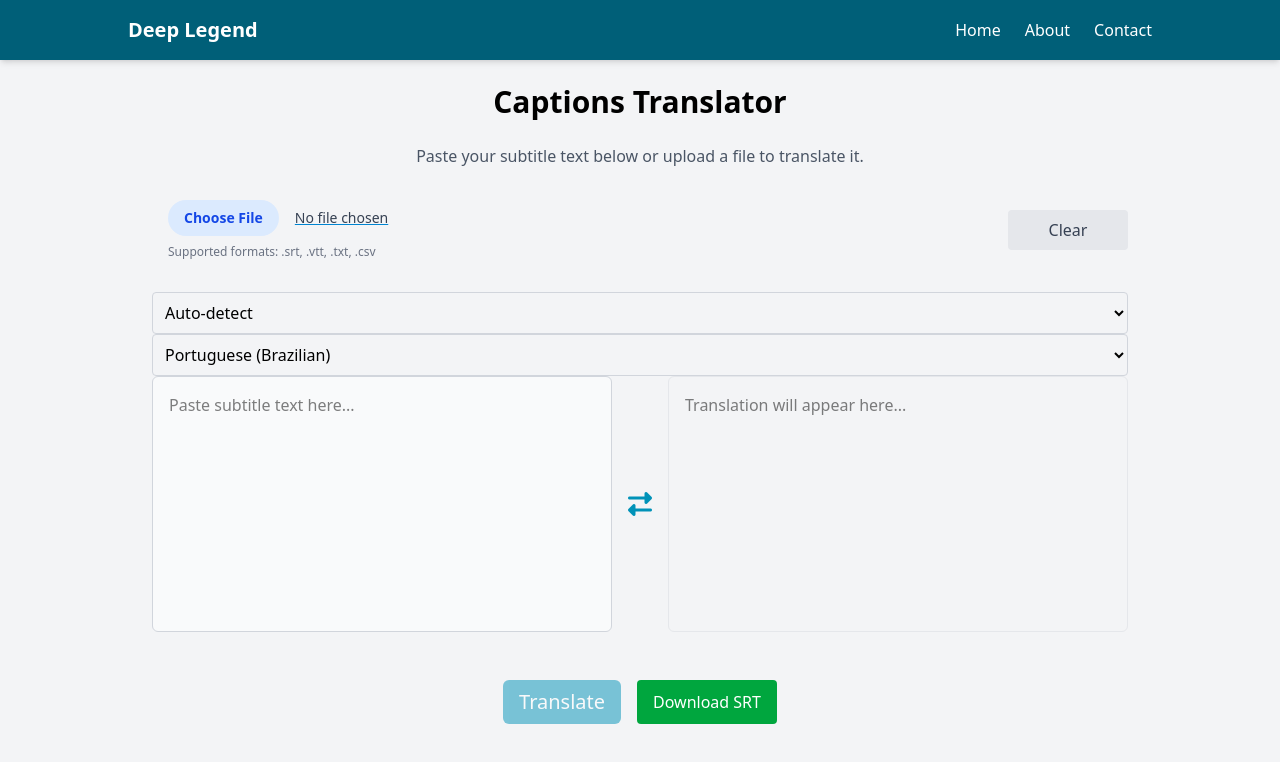
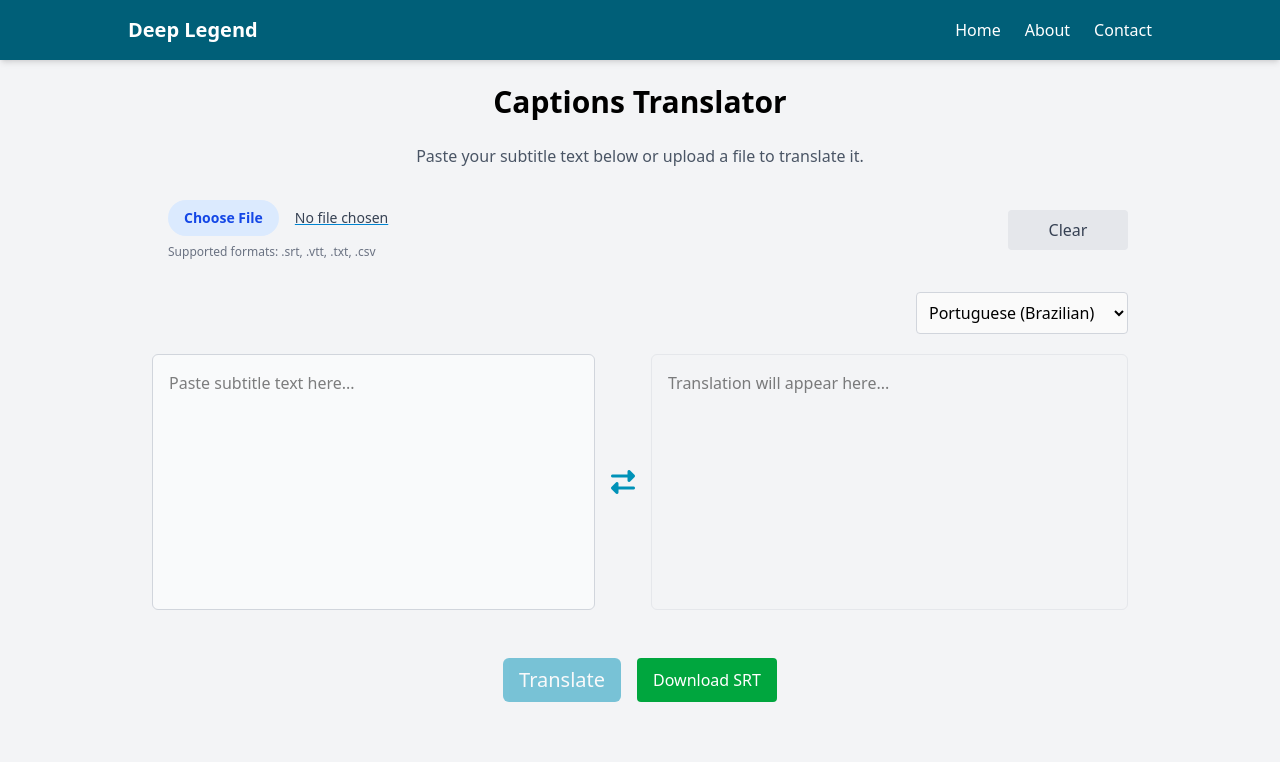
Before and after one commit to anamspe/deep-legend, a React (Vite) app: page / in a window 1280 px wide. Shown: the top 762 px of the page. Built offline with nearby package versions, Linux system fonts and the light colour scheme.

Commit message:
Add file name under input text area
- Remove input select language

```diff
--- a/src/components/FileUpload.jsx
+++ b/src/components/FileUpload.jsx
@@ -4,6 +4,8 @@ const FileUpload = forwardRef(({ onFileLoaded }, ref) => {
   const handleFileChange = (e) => {
     const file = e.target.files?.[0];
     if (!file) return;
+
+    e.target.value = null; // Reset input value so the same file can be reselected if needed // triggers "onChange"
 
     // Handle file reading and loading to text area
     const reader = new FileReader();
@@ -22,7 +24,7 @@ const FileUpload = forwardRef(({ onFileLoaded }, ref) => {
         text = fallbackDecoder.decode(buffer);
       }
 
-      onFileLoaded(text);
+      onFileLoaded(text, file.name);
     };
 
     reader.readAsArrayBuffer(file);
--- a/src/components/TextAreaPanel.jsx
+++ b/src/components/TextAreaPanel.jsx
@@ -11,18 +11,17 @@ const TextAreaPanel = () => {
   const [subtitles, setSubtitles] = useState([]);
   const [inputLang, setInputLang] = useState("auto"); // auto = auto-detect
   const [outputLang, setOutputLang] = useState("PT-BR") // default language: Brazilian Portuguese
+  const [fileName, setFileName] = useState("");
   const fileInputRef = useRef();
 
   const handleClear = () => {
     setInputText(""); // Clear the input text area
     setOutputText(""); // Clear the output text area
-    if (fileInputRef.current) {
-      fileInputRef.current.value = null; // Clear the file input
-    }
   };
 
-  const handleFileLoad = (text) => {
+  const handleFileLoad = (text, name) => {
     setInputText(text);
+    setFileName(name);
 
     const parsedSubtitles = parseSRT(text);
     setSubtitles(parsedSubtitles);
@@ -83,24 +82,11 @@ const TextAreaPanel = () => {
           Clear
         </button>
       </div>
-      <div>
-        <select
-          value={inputLang}
-          onChange={(e) => setInputLang(e.target.value)}
-          className="w-full p-2 border border-gray-300 rounded"
-        >
-          <option value="auto">Auto-detect</option>
-          {supportedLanguages.map((lang) => (
-            <option key={lang.language} value={lang.language}>
-              {lang.name}
-            </option>
-          ))}
-        </select>
-
+      <div className="flex gap-20 justify-end mb-5">
         <select
           value={outputLang}
           onChange={(e) => setOutputLang(e.target.value)}
-          className="w-full p-2 border border-gray-300 rounded"
+          className="w-l p-2 border border-gray-300 rounded bg-neutral-50"
         >
           {supportedLanguages.map((lang) => (
             <option key={lang.language} value={lang.language}>
@@ -111,13 +97,20 @@ const TextAreaPanel = () => {
       </div>
 
       <div className="flex flex-col md:flex-row gap-4">
+        <span className="flex flex-1 flex-col">
         <textarea
           className="flex-1 p-4  bg-gray-50 border border-gray-300 rounded-md resize-none h-64"
           placeholder="Paste subtitle text here..."
           value={inputText}
           onChange={(e) => setInputText(e.target.value)}
           readOnly
-        />
+          />
+        {fileName && (
+          <p className="mt-2 text-sm text-gray-600">
+            📝 File selected: <span className="font-medium">{fileName}</span>
+          </p>
+        )}
+        </span>
         <i className="fa-solid fa-right-left self-center text-2xl text-cyan-600"></i>
         <textarea
           className="flex-1 p-4 border border-gray-200 rounded-md resize-none h-64 "
```
